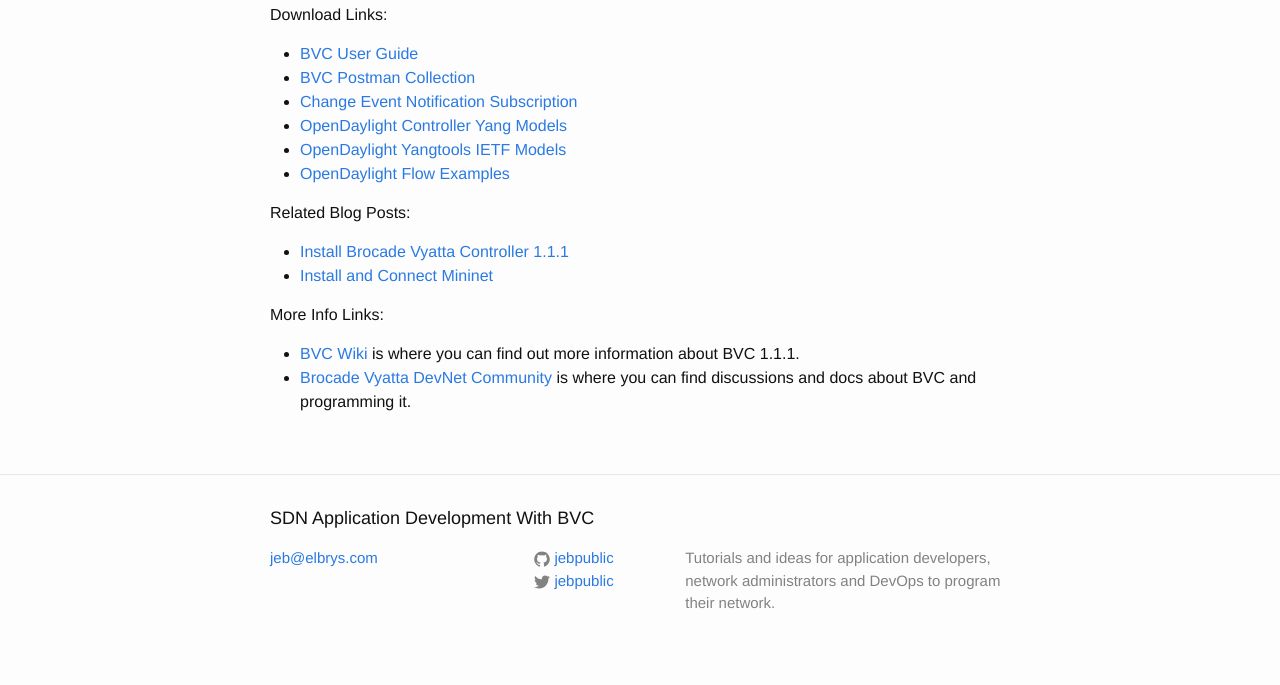
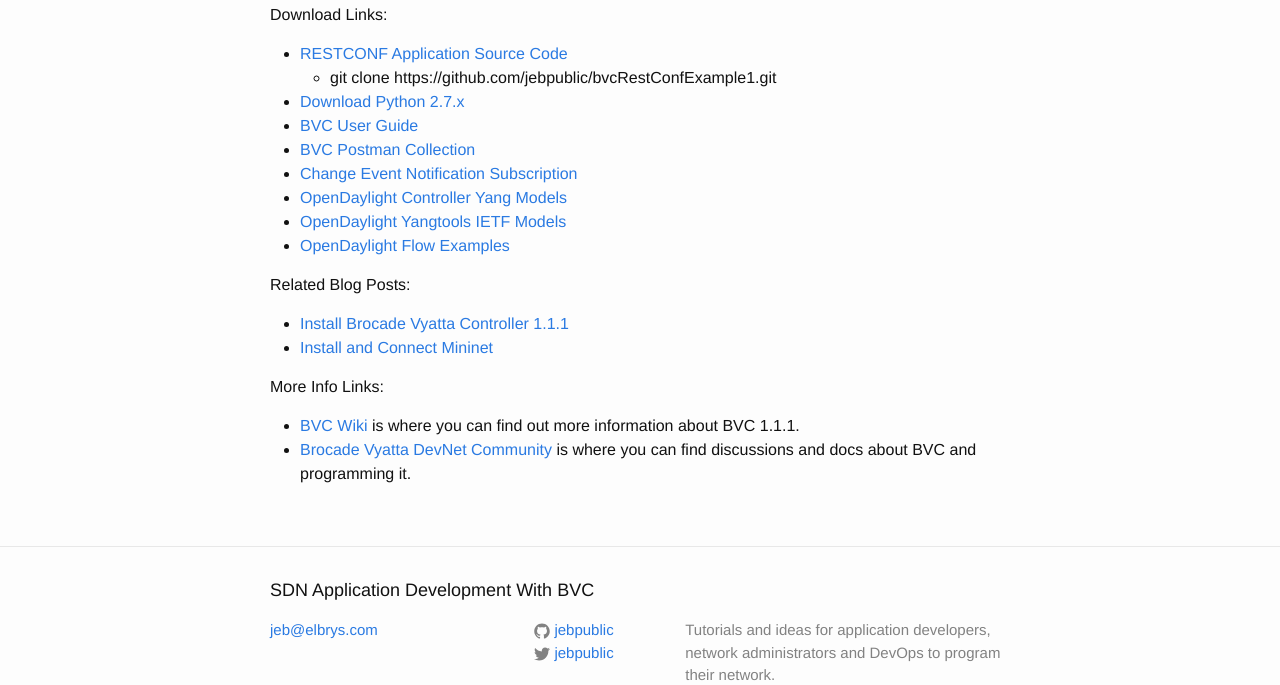
Before and after one commit to BRCDcomm/BVC, a Jekyll site: the page built from _posts/2015-02-10-restconf-app-1.markdown, in a window 1280 px wide and 900 px high, scrolled down 1070 px, cut to the strip 215-900 px from the top of the window. Built offline with Jekyll 4.4.1, drawn with Linux system fonts in a browser that asks for light colours; comment, search, counter and statistics services are not loaded.

Commit message:
Add link to download python and get the source code.

```diff
--- a/_posts/2015-02-10-restconf-app-1.markdown
+++ b/_posts/2015-02-10-restconf-app-1.markdown
@@ -31,6 +31,9 @@ This video discusses the research for the application and provides a code walkth
 
 Download Links:
 
+ * <a href="https://github.com/jebpublic/bvcRestConfExample1" target="_blank">RESTCONF Application Source Code</a>
+     * git clone https://github.com/jebpublic/bvcRestConfExample1.git
+ * <a href="https://www.python.org/downloads/" target="_blank">Download Python 2.7.x</a>
  * <a href="https://github.com/BRCDcomm/BVC/blob/master/docs/bvc-1.1.1-user-guide.pdf?raw=true" target="_blank">BVC User Guide</a>
  * <a href="https://www.getpostman.com/collections/313544e6800827de2d80" target="_blank">BVC Postman Collection</a>
  * <a href="https://wiki.opendaylight.org/view/OpenDaylight_Controller:MD-SAL:Restconf:Change_event_notification_subscription" target="_blank">Change Event Notification Subscription</a>
```
